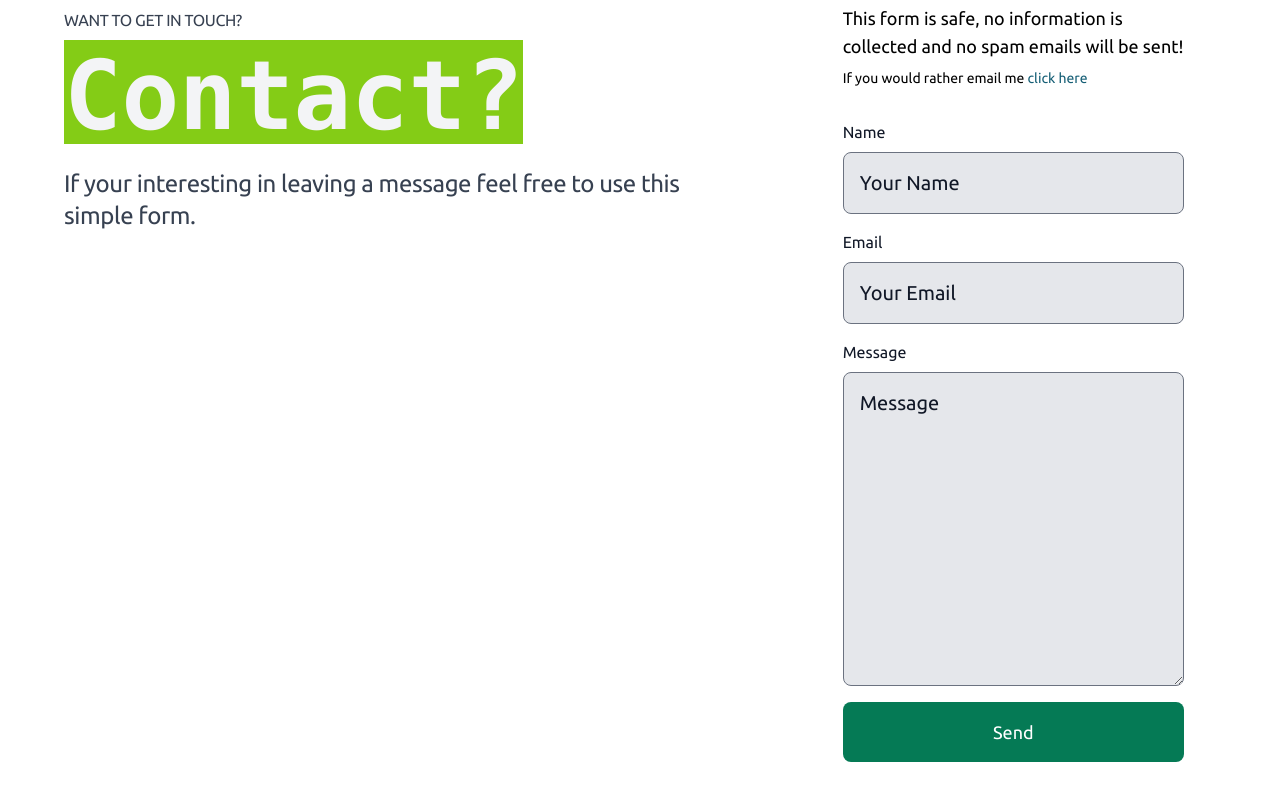
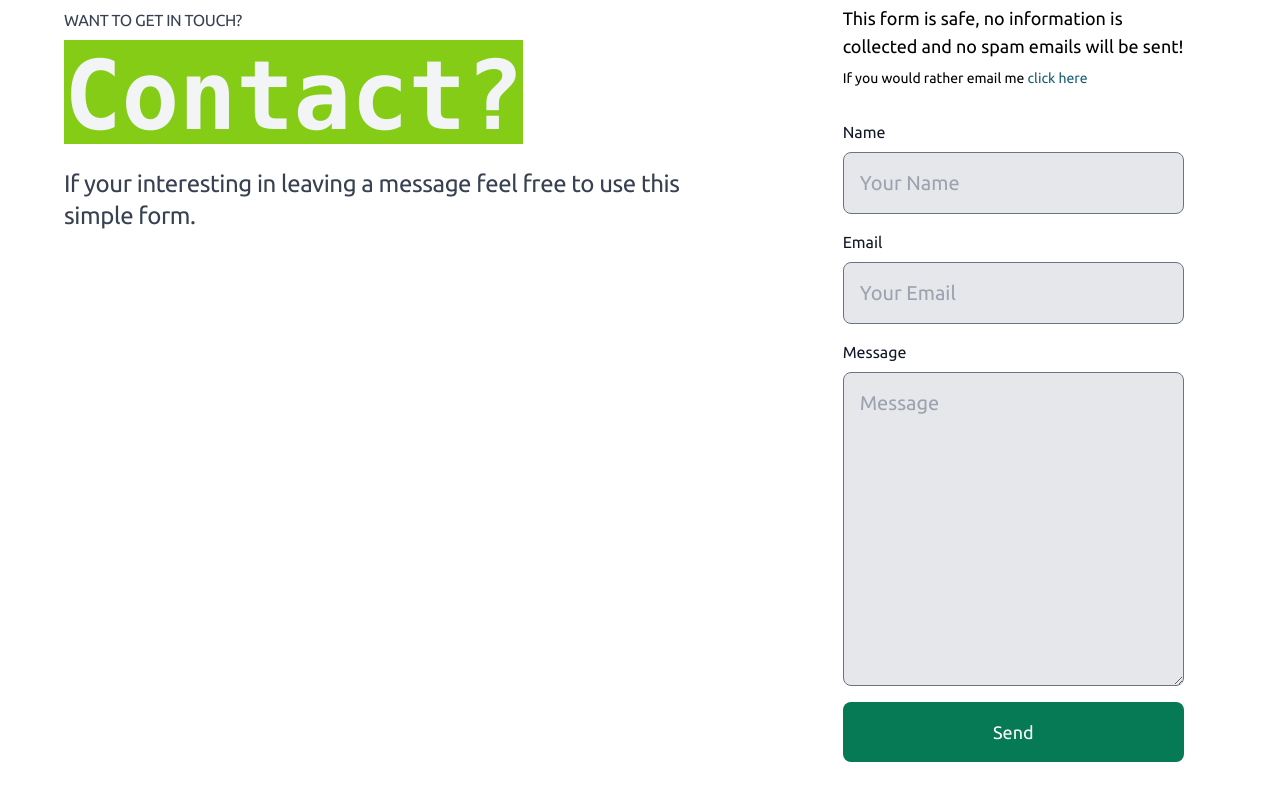
Before and after one commit to quelchx/quelchx.com, a Next.js app: page /contact in a window 1280 px wide. Shown: the part 296-1096 px from the top of the page. Built offline with nearby package versions, Linux system fonts and the light colour scheme.

Commit message:
placeholder text color change

```diff
--- a/src/components/contact/Form.tsx
+++ b/src/components/contact/Form.tsx
@@ -32,7 +32,7 @@ const Form: React.FC = () => {
         <textarea
           name="message"
           rows={10}
-          className="block w-full px-4 py-4 mt-2 text-xl text-gray-700 placeholder-gray-900 bg-gray-200 rounded-lg focus:outline-none focus:ring-4 focus:ring-green-600 focus:ring-opacity-50"
+          className="block w-full px-4 py-4 mt-2 text-xl text-gray-700 placeholder-gray-400 bg-gray-200 rounded-lg focus:outline-none focus:ring-4 focus:ring-green-600 focus:ring-opacity-50"
           placeholder="Message"
         />
       </div>
--- a/src/components/contact/helpers/InputField.tsx
+++ b/src/components/contact/helpers/InputField.tsx
@@ -19,7 +19,7 @@ const InputField: React.FC<InputProps> = ({
       <input
         name={name}
         type={type}
-        className="block w-full px-4 py-4 mt-2 text-xl text-gray-700 placeholder-gray-900 bg-gray-200 rounded-lg focus:outline-none focus:ring-4 focus:ring-green-600 focus:ring-opacity-50"
+        className="block w-full px-4 py-4 mt-2 text-xl text-gray-700 placeholder-gray-400 bg-gray-200 rounded-lg focus:outline-none focus:ring-4 focus:ring-green-600 focus:ring-opacity-50"
         placeholder={placeholder}
       />
     </>
```
